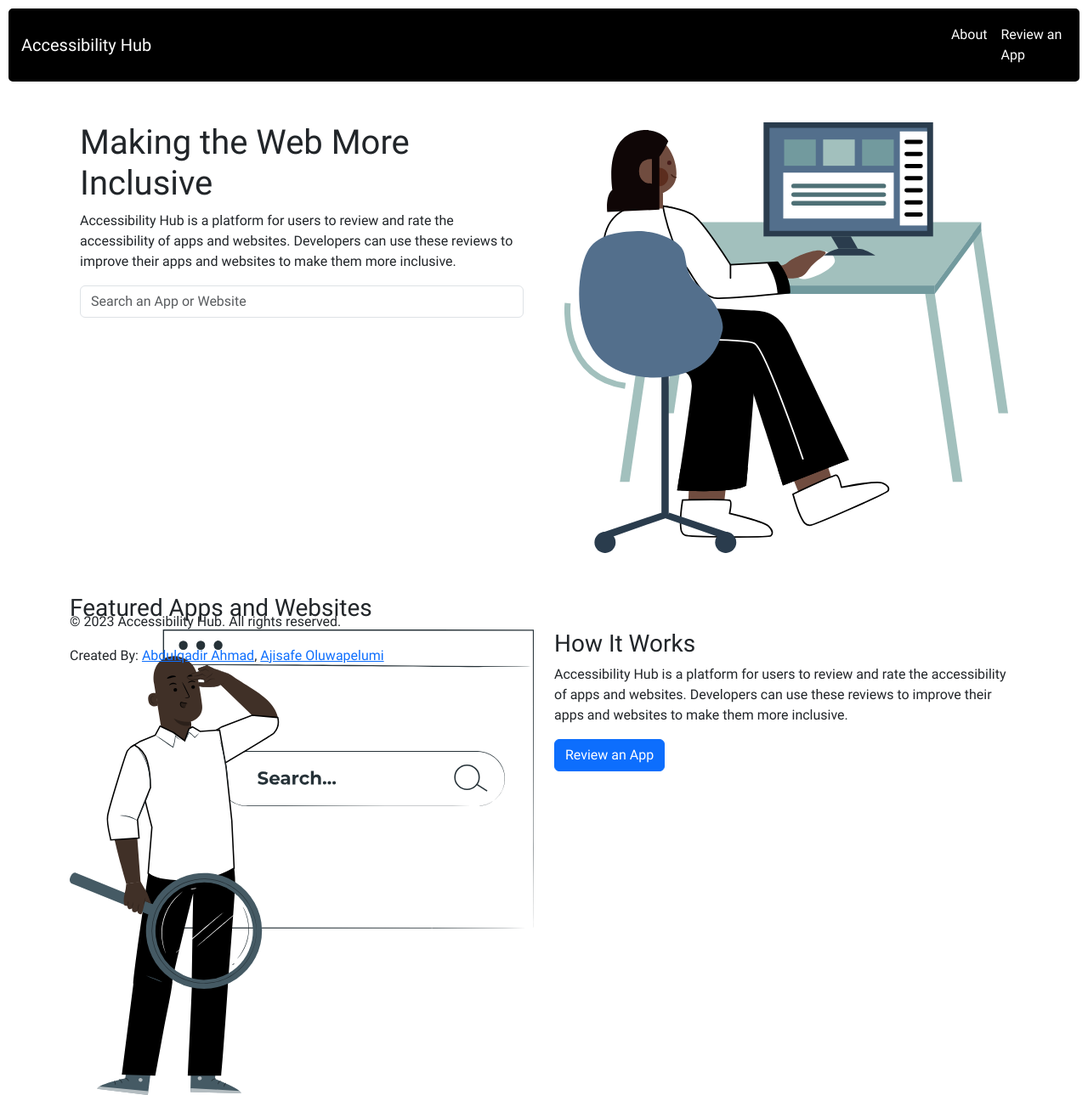
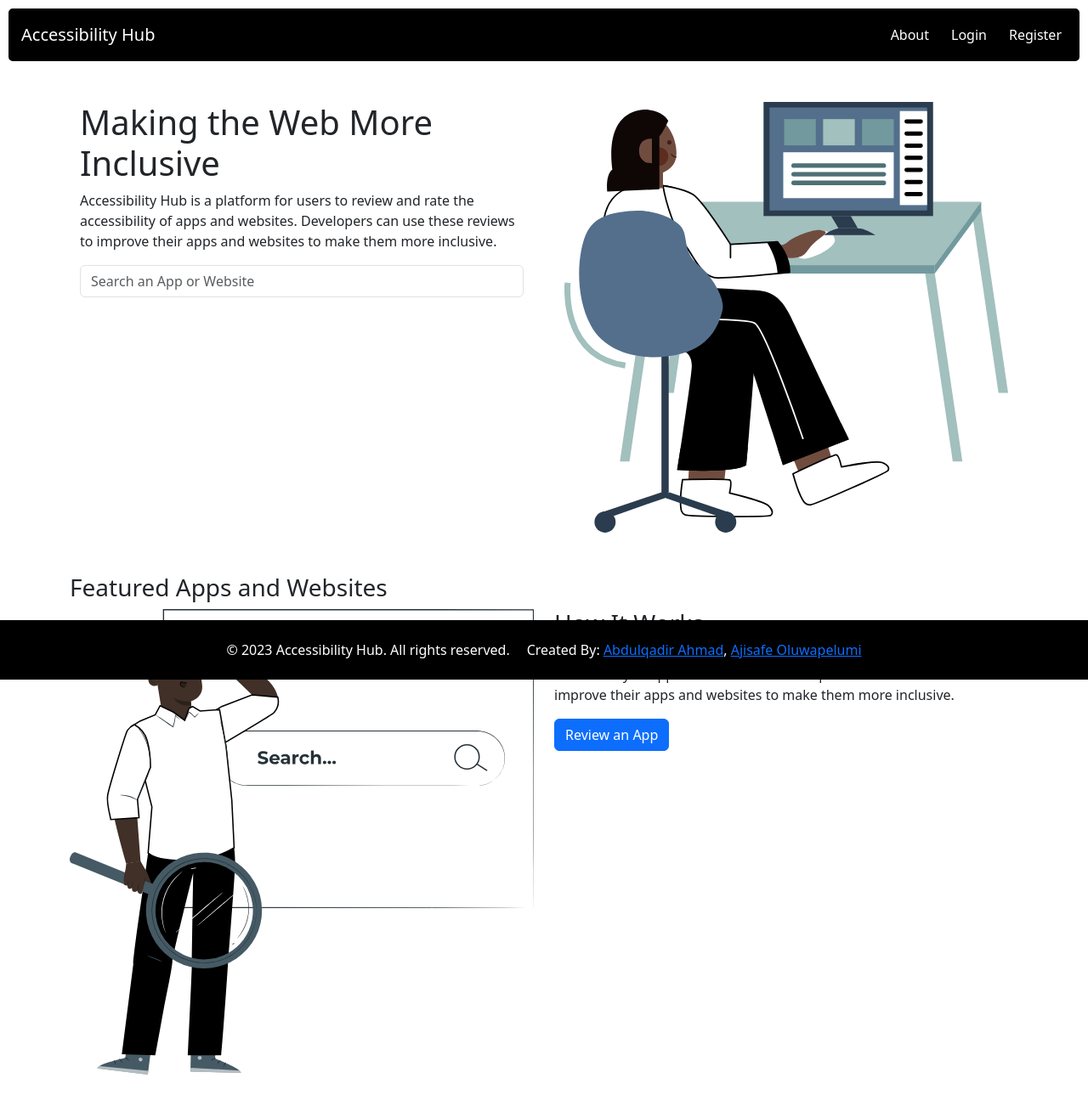
Before and after one commit to Arfs6/AccessibilityHub, a Django app: page / in a window 1280 px wide. Shown: the whole page at 85% size. After the commit the page ends 1265 px from the top, so only its background shows below. Run offline with Django 4.2, Linux system fonts and the light colour scheme; some libraries are stand-ins or nearby versions.

Commit message:
modified home page setup

```diff
--- a/src/core/static/core/css/footer-style.css
+++ b/src/core/static/core/css/footer-style.css
@@ -0,0 +1,24 @@
+/* Footer Style Sheet */
+
+footer {
+    background: black;
+    color: white;
+    text-align: center;
+    height: 70px;
+    width: 100%;
+    position: fixed;
+    bottom: 0;
+}
+
+footer div {
+    display: flex;
+    justify-content: center;
+    align-items: center;
+    height: 100%;
+    width: 100%;
+}
+
+footer div p {
+    margin: 0;
+    padding: 10px;
+}
--- a/src/core/static/core/css/header-style.css
+++ b/src/core/static/core/css/header-style.css
@@ -22,3 +22,15 @@ nav {
     border-radius: 5px;
     margin: 10px 10px;
 }
+
+.navig {
+    margin-right: 10px;
+}
+
+#about-nav
+#login-nav
+#register-nav {
+    margin-right:5px;
+    padding-left: 20px;
+    padding-right: 20px;
+}
--- a/src/core/templates/core/footer.html
+++ b/src/core/templates/core/footer.html
@@ -1,5 +1,5 @@
 <!-- templates/footer.html -->
-<footer class="fixed-bottom">
+<footer class="text-center">
     <div class="container">
         <div class="row">
             <div class="col-md-12">
--- a/src/core/templates/core/head.html
+++ b/src/core/templates/core/head.html
@@ -2,8 +2,8 @@
 <meta charset="UTF-8">
 <meta name="viewport" content="width=device-width, initial-scale=1.0">
 <title>{{ title }} | Accessibility Hub - Making the Web More Inclusive</title>
-<link href="https://cdnjs.cloudflare.com/ajax/libs/bootstrap/5.3.0/css/bootstrap.min.css" rel="stylesheet">
 {% load static %} <!-- Load static files -->
 <link href="{% static 'core/images/favicon.ico' %}" rel="icon">
-<link href="{% static 'core/css/header-style.css' %}" rel="stylesheet">
-<link href="{% static 'core/css/footer-style.css' %}" rel="stylesheet">
+<link href="{% static 'core/css/header-style.css' %}" rel="stylesheet" type="text/css">
+<link href="{% static 'core/css/footer-style.css' %}" rel="stylesheet" type="text/css">
+<link href="https://cdnjs.cloudflare.com/ajax/libs/bootstrap/5.3.0/css/bootstrap.min.css" rel="stylesheet">
--- a/src/core/templates/core/header.html
+++ b/src/core/templates/core/header.html
@@ -8,13 +8,16 @@
                 <span class="navbar-toggler-icon"></span>
             </button>
         </div>
-        <div class="collapse navbar-collapse" id="navbarNav">
+        <div class="collapse navbar-collapse justify-content-end" id="navbarNav">
             <ul class="navbar-nav">
-                <li class="nav-item">
-                    <a class="nav-link" href="/about" style="color: white;">About</a>
+                <li class="nav-item navig">
+                    <a class="nav-link" href="/about" style="color: white;" id="about-nav">About</a>
                 </li>
-                <li class="nav-item">
-                    <a class="nav-link" href="/review" style="color: white;">Review an App</a>
+                <li class="nav-item navig">
+                    <a class="nav-link" href="/login" style="color: white;" id="login-nav">Login</a>
+                </li>
+                <li class="nav-item navig">
+                    <a class="nav-link" href="/register" style="color: white;" id="register-nav">Register</a>
                 </li>
             </ul>
         </div>
```
